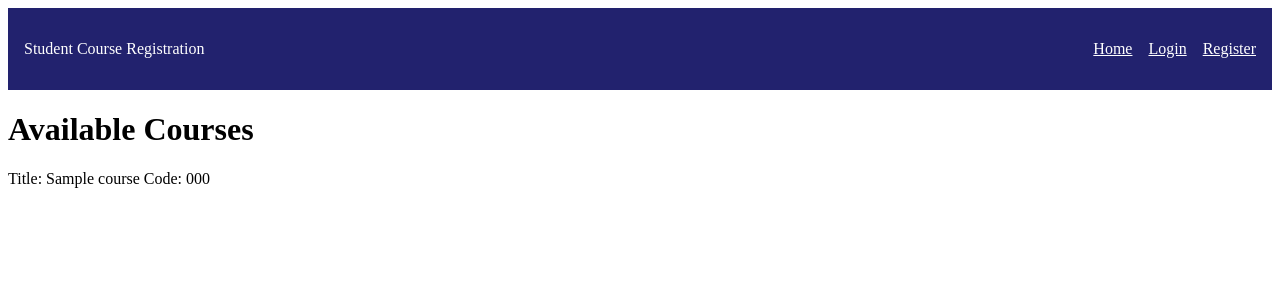
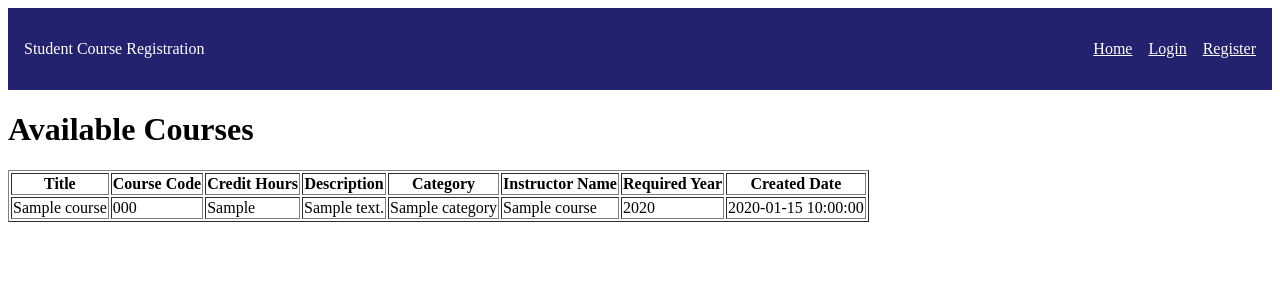
Before and after one commit to siraw21/Student-Course-Registration, a Flask app: template templates/list_course.html in a window 1280 px wide. Shown: the top 300 px of the page. Run offline with Flask 3, Linux system fonts and the light colour scheme; the template is opened without the code that fills it: most values are stand-ins (such as "Sample title", 1, 10 or a date in 2020); parts of the project's set-up code (start-up, migrations or seed data) failed here and were passed over.

Commit message:
Finsh course , student, and user wtf form detail

```diff
--- a/controllers/course_controller.py
+++ b/controllers/course_controller.py
@@ -7,9 +7,6 @@ course_bp = Blueprint('courses', __name__)
 @course_bp.route("/new_course", methods=['GET','POST'])
 def create_course():
    if session['role'] == 'admin':
-         # if request.method == 'POST':
-         #    title = request.form.get('title')
-         #    code = request.form.get('code')
          form = CourseDetailForm()
          if form.validate_on_submit():
             title = form.title.data
--- a/controllers/enrollment_controller.py
+++ b/controllers/enrollment_controller.py
@@ -38,4 +38,4 @@ def enrolled_courses():
       user = User.query.get(user_id)
       enrollments = list_enrolled_courses(user)
 
-      return render_template('list_enrollments.html', result=enrollments)
+      return render_template('list_enrollments.html', enrollments=enrollments)
--- a/templates/list_course.html
+++ b/templates/list_course.html
@@ -2,11 +2,29 @@
 %} {% block content %}
 <h1>Available Courses</h1>
 <div>
-  {% for course in result %}
-  <div>
-    <span>Title: {{course.title}}</span>
-    <span>Code: {{course.code}}</span>
-  </div>
-  {% endfor %}
+  <table border="1">
+    <tr>
+      <th>Title</th>
+      <th>Course Code</th>
+      <th>Credit Hours</th>
+      <th>Description</th>
+      <th>Category</th>
+      <th>Instructor Name</th>
+      <th>Required Year</th>
+      <th>Created Date</th>
+    </tr>
+    {% for course in result %}
+    <tr>
+      <td>{{course.title}}</td>
+      <td>{{course.code}}</td>
+      <td>{{course.credit_hours}}</td>
+      <td>{{course.description}}</td>
+      <td>{{course.category}}</td>
+      <td>{{course.instructor_name}}</td>
+      <td>{{course.required_year}}</td>
+      <td>{{course.created_at}}</td>
+    </tr>
+    {% endfor %}
+  </table>
 </div>
 {% endblock %}
--- a/templates/list_enrollments.html
+++ b/templates/list_enrollments.html
@@ -9,7 +9,7 @@ endblock %} {% block content %}
       <th>Course Code</th>
       <th>Enrolled At</th>
     </tr>
-    {% for enrollment in result %}
+    {% for enrollment in enrollments %}
     <tr>
       <td>{{enrollment.student.full_name}}</td>
       <td>{{enrollment.course.title}}</td>
--- a/templates/login.html
+++ b/templates/login.html
@@ -3,12 +3,6 @@
 <div>
   <h1>Login</h1>
   <form action="{{url_for('auth.login')}}" method="POST">
-    <!-- <label for="username">Username:</label>
-    <input type="text" name="username" id="username" required /><br />
-    <label for="password">Password:</label>
-    <input type="password" name="password" id="password" required /><br />
-    <button type="submit" class="btn btn-login">Login</button> -->
-
     {{ form.hidden_tag()}} {{ form.full_name.label}} {{ form.full_name}} <br />
     {{ form.password.label}} {{ form.password }} <br />
     {{ form.submit()}}
```
Also changed, not shown: controllers/auth_controller.py (+0 -11 lines), models/course.py (+7 -1 lines), templates/create_course.html (+0 -9 lines), templates/register.html (+0 -18 lines).
